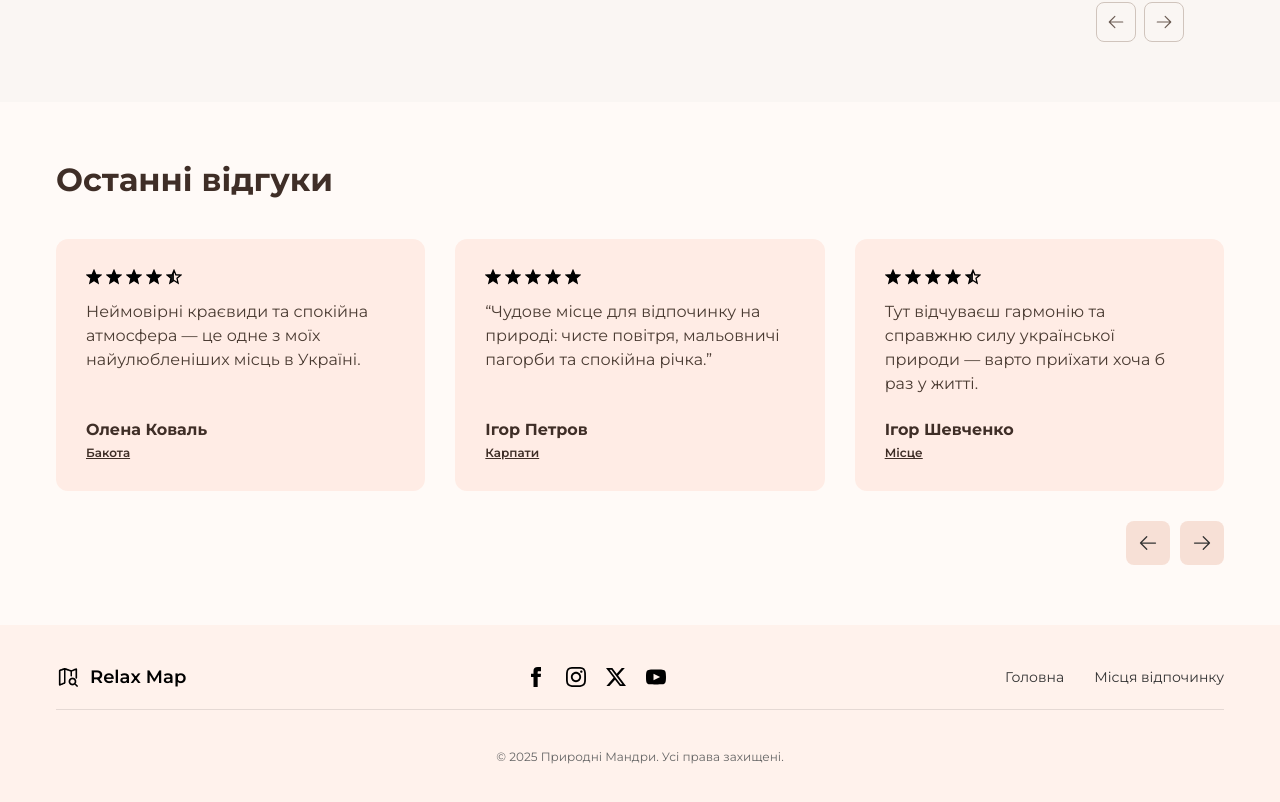
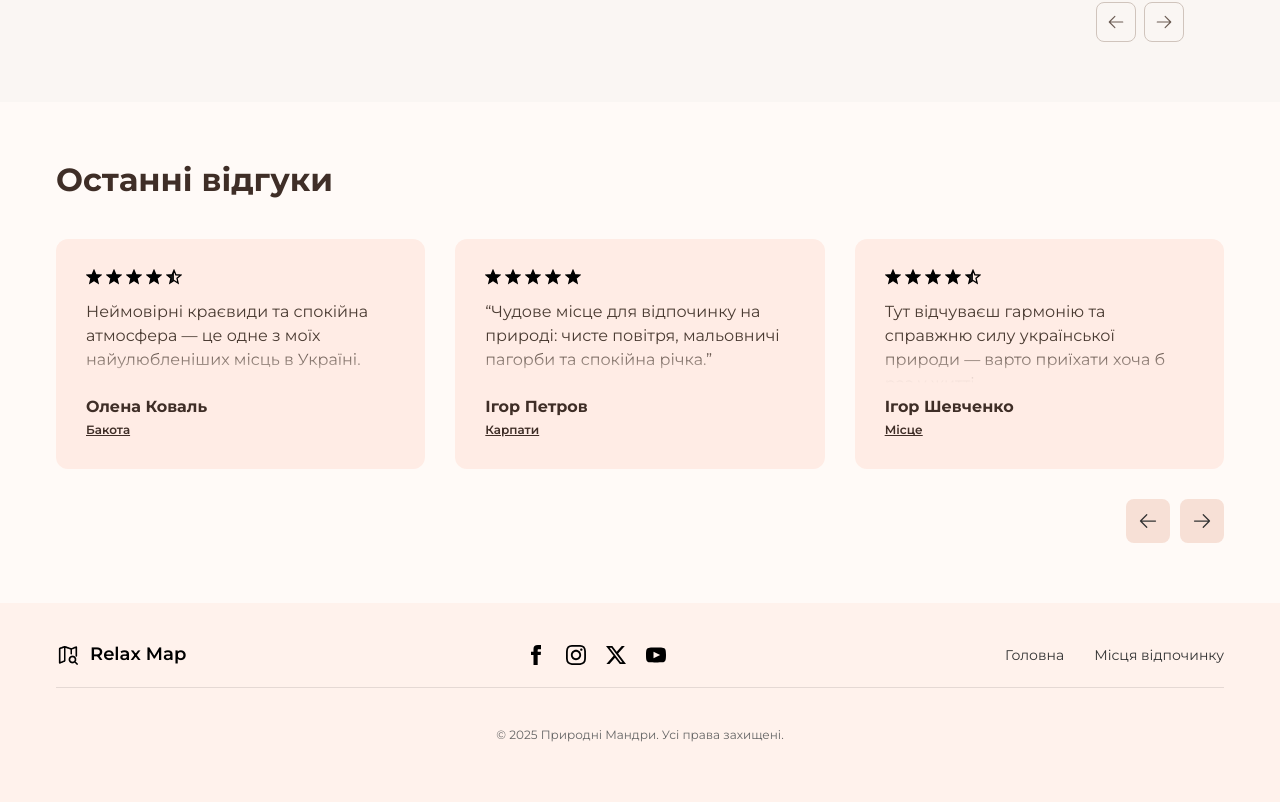
Before and after one commit to ByteMe6/RelaxMap-front, a React (Vite) app: page /#/ in a window 1280 px wide. Shown: the part 1785-2587 px from the top of the page. After the commit the page ends 2566 px from the top, so only its background shows below. Built offline with nearby package versions, Linux system fonts and the light colour scheme.

Commit message:
add reviews in location details

```diff
--- a/src/components/Modals/AddReviewModal/AddReviewForm.module.scss
+++ b/src/components/Modals/AddReviewModal/AddReviewForm.module.scss
@@ -15,8 +15,12 @@
     height: 180px;
     outline: none;
     resize: none;
+    margin: 0 0 12px 0;
+    background: #ffe5d9;
+  }
+
+  &__error {
     margin: 0 0 24px 0;
-    background: #ffe5d9;
   }
 
   &__rating {
--- a/src/components/Modals/AddReviewModal/AddReviewForm.tsx
+++ b/src/components/Modals/AddReviewModal/AddReviewForm.tsx
@@ -1,14 +1,75 @@
 import styles from "./AddReviewForm.module.scss";
-import { useState } from "react";
+import { useState, useRef } from "react";
+import { useAddReviewModal } from "./AddReviewModalContext.tsx";
+import { useParams } from "react-router-dom";
+import axios, { AxiosError } from "axios";
+import { host } from "../../../backendHost.ts";
+import { useReviews } from "../../../pages/LocationDeteilsPage/ReviewsContext.tsx";
 
 export default function AddReviewForm() {
+  const { id } = useParams();
   const [hoverIndex, setHoverIndex] = useState<number>(-1);
   const [rating, setRating] = useState<number>(0);
+  const formRef = useRef(null);
+  const { setIsOpen } = useAddReviewModal();
+  const [error, setError] = useState<string[]>([]);
+  const { setResponse } = useReviews();
+
+  const handleSubmit = async (e: React.FormEvent<HTMLFormElement>) => {
+    e.preventDefault();
+
+    const formData = new FormData(e.currentTarget);
+    const text = formData.get("text") as string;
+    const access = localStorage.getItem("accessToken");
+
+    if (!text || !rating) {
+      setError(["Missing fields"]);
+      return;
+    }
+
+    try {
+      const res = await axios.post(`${ host }/reviews`, {
+        text,
+        rating: Number(rating),
+        placeId: id
+      }, {
+        headers: {
+          Authorization: `Bearer ${ access }`
+        }
+      });
+
+      setResponse((prev) => {
+        if (!prev) return prev;
+
+        return {
+          ...prev,
+          content: [...prev.content, res.data],
+        };
+      });
+
+      setIsOpen(false);
+    } catch (error: unknown) {
+      if (error instanceof AxiosError) {
+        if (error.response) {
+          setError(Object.values(error.response.data));
+        }
+      }
+
+    }
+  };
 
   return (
-      <form>
-        <p className={styles["add-review-modal__text"]}>Ваш відгук</p>
-        <textarea placeholder="Напишіть ваш відгук" className={styles["add-review-modal__textarea"]}></textarea>
+      <form ref={ formRef } onSubmit={ handleSubmit }>
+        <p className={ styles["add-review-modal__text"] }>Ваш відгук</p>
+        <textarea name="text" placeholder="Напишіть ваш відгук"
+                  className={ styles["add-review-modal__textarea"] }></textarea>
+
+        {
+            error &&
+            error.map((e: string, i) => (
+                <p key={ i } className={ i === error.length - 1 ? styles["add-review-modal__error"] : "" }>{ e }</p>
+            ))
+        }
 
         <div className={ styles["add-review-modal__rating"] }>
           { Array.from({ length: 5 }).map((_, i) => {
@@ -45,9 +106,13 @@ export default function AddReviewForm() {
           }
         </div>
 
-        <div className={styles["add-review-modal__btn-box"]}>
-          <button className={styles["add-review-modal__cancel-btn"]}>Відмінити</button>
-          <button className={styles["add-review-modal__send-btn"]}>Надіслати</button>
+        <div className={ styles["add-review-modal__btn-box"] }>
+          <button onClick={ () => {
+            setIsOpen(false);
+            setRating(0);
+          } } className={ styles["add-review-modal__cancel-btn"] } type="reset">Відмінити
+          </button>
+          <button className={ styles["add-review-modal__send-btn"] } type="submit">Надіслати</button>
         </div>
       </form>
   );
--- a/src/components/Modals/AddReviewModal/AddReviewModal.tsx
+++ b/src/components/Modals/AddReviewModal/AddReviewModal.tsx
@@ -7,6 +7,11 @@ export default function AddReviewModal() {
   const { isOpen, setIsOpen } = useAddReviewModal();
 
   useEffect(() => {
+    window.scroll({
+      top: 0,
+      left: 0
+    });
+
     if (isOpen) {
       document.body.style.overflow = "hidden";
     } else {
--- a/src/pages/HomePage/ReviewsBlock.module.scss
+++ b/src/pages/HomePage/ReviewsBlock.module.scss
@@ -66,6 +66,7 @@
   display: flex;
   flex-direction: column;
   gap: 15px;
+  height: 230px;
 
   &__rating {
     display: flex;
@@ -84,11 +85,34 @@
     font-size: 16px;
     line-height: 1.5;
     color: #4a3b32;
+
     flex: 1;
+    overflow: hidden;
+    position: relative;
+
+    max-width: 100%;
+    overflow-wrap: break-word;
+    word-break: break-word;
+
+    &::after {
+      content: "";
+      position: absolute;
+      left: 0;
+      right: 0;
+      bottom: 0;
+
+      height: 2.2em;
+      background: linear-gradient(
+                      to bottom,
+                      rgba(255, 236, 229, 0),
+                      #ffece5
+      );
+      pointer-events: none;
+    }
   }
 
   &__author {
-        margin-top: 10px;
+    margin-top: auto;
   }
 
   &__author-name {
```
Lines whose indentation alone changed are shown as unchanged.
